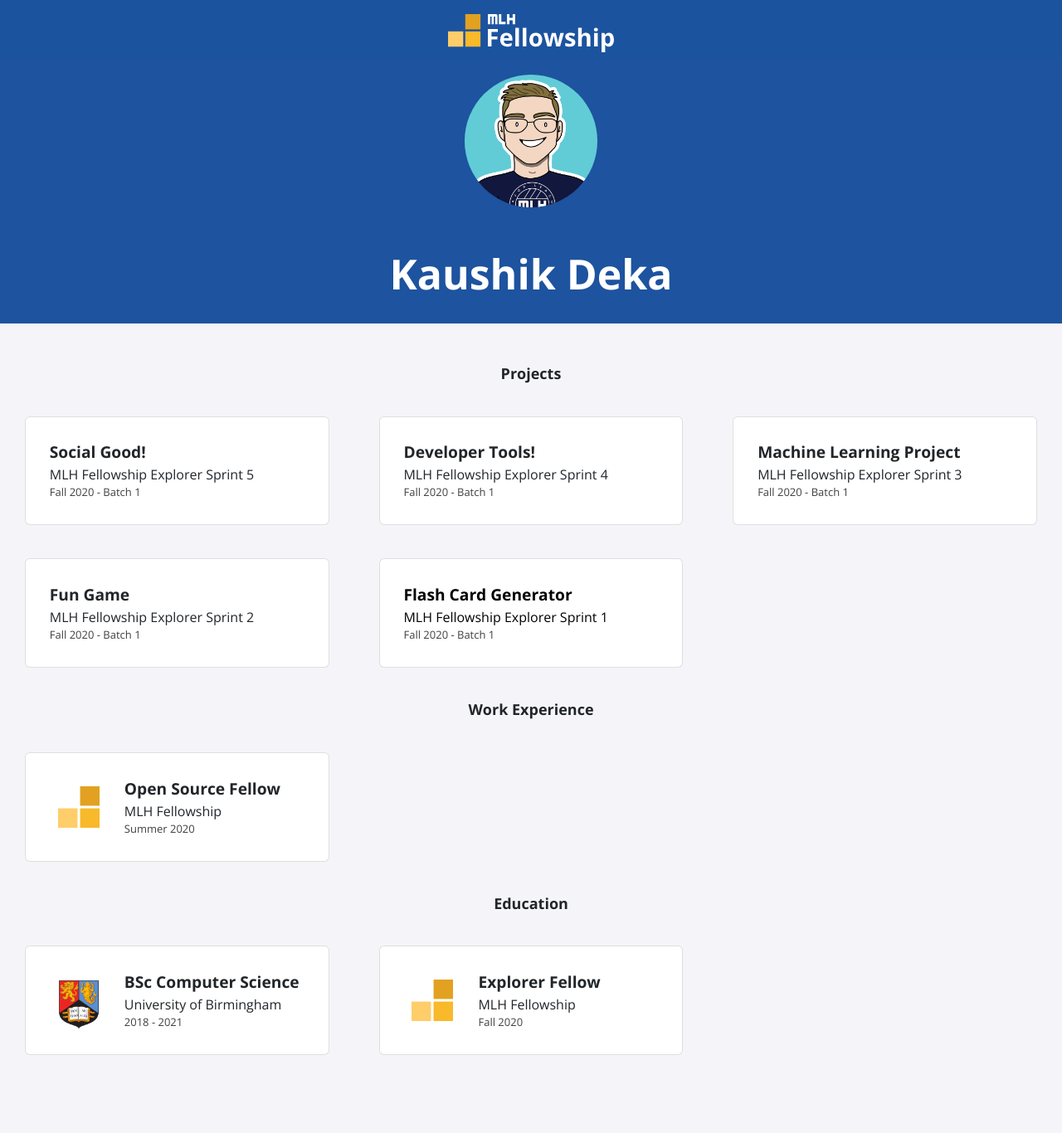
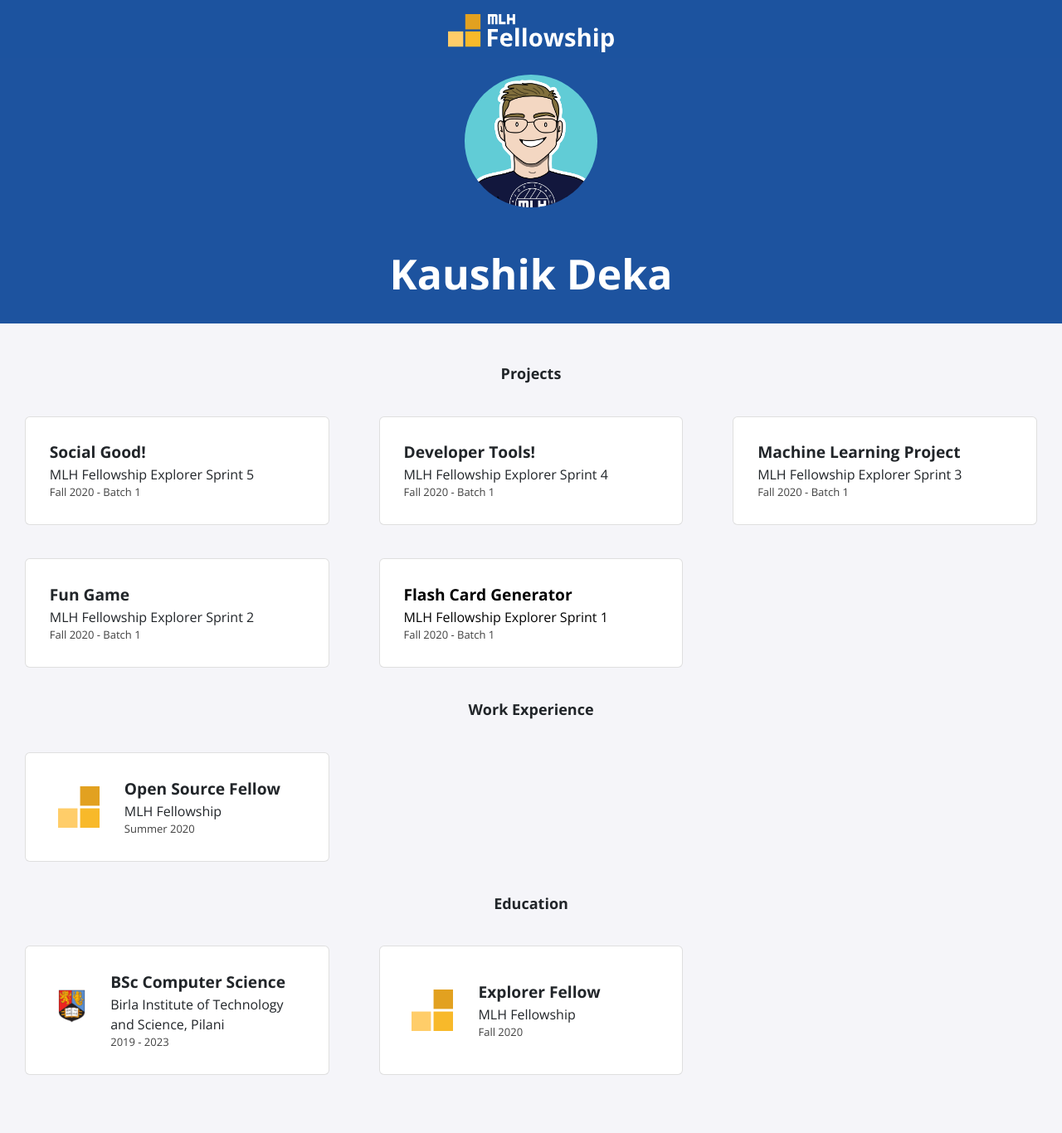
Before and after one commit to Kaushikdkrikhanu/Kaushikdkrikhanu.github.io, a Jekyll site: the page built from index.html, in a window 1280 px wide. Shown: the whole page at 83% size. Built offline with Jekyll 4.4.1, drawn with Linux system fonts in a browser that asks for light colours; nearby versions of some CDN libraries; before the commit the page ends 1342 px from its top, so only the background shows below that.

Commit message:
Update education.yml

```diff
--- a/_data/education.yml
+++ b/_data/education.yml
@@ -1,6 +1,6 @@
 - course: BSc Computer Science
-  institute: University of Birmingham
-  dates: 2018 - 2021
+  institute: Birla Institute of Technology and Science, Pilani
+  dates: 2019 - 2023
   logo: uob.png
 
 - course: Explorer Fellow
```
